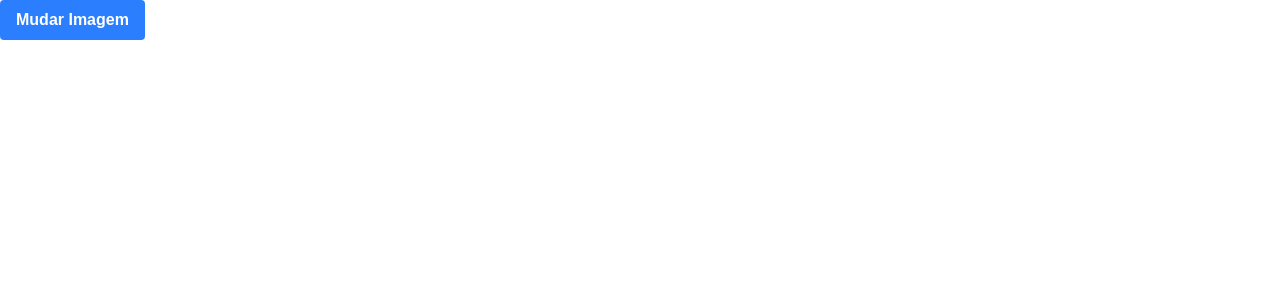
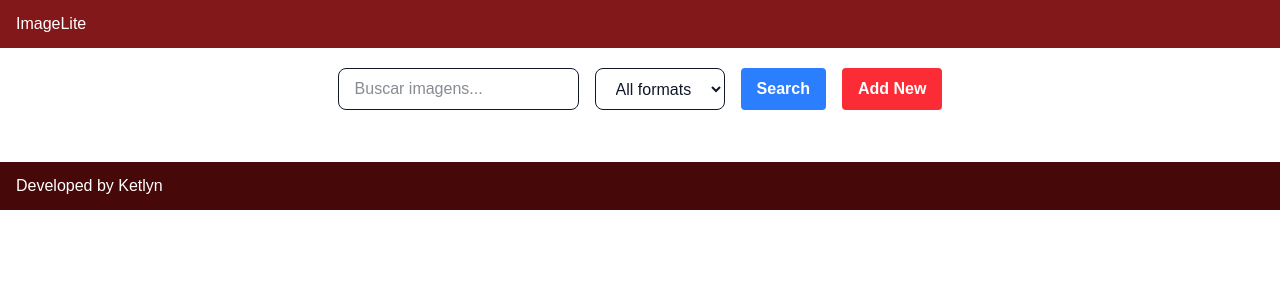
Before and after one commit to Ketlynaguiar/image, a Next.js app in the folder imagelite/: page /galeria in a window 1280 px wide. Shown: the top 300 px of the page. Built offline with nearby package versions, Linux system fonts and the light colour scheme.

Commit message:
18.09.26

```diff
--- a/imagelite/app/components/TemplateProgs.tsx
+++ b/imagelite/app/components/TemplateProgs.tsx
@@ -1,31 +1,32 @@
-interface TemplateProgs {
+import React from 'react';
+
+interface TemplateProps{
     children: React.ReactNode;
+
 }
- export const Template: React.FC<TemplateProgs> =(progs: TemplateProgs) =>{
-    return (
+export const Template = ({ children }: TemplateProps) => {
+    return(
         <>
-        <header/>
-       {progs.children}
-       <footer/>
+        <Header />
+        {children}
+        <Footer />
         </>
-    )
+    );
 }
-
 const Header: React.FC = () => {
-    return (
-      <header className= "bg-indigo=950 text-white py-3">
-        <div className= " container mx-auto flex justify-betwee items-center px-4">
+    return(
+        <header className="bg-red-900 text-white py-3">
+        <div className="container mx-auto px-4 flex justify-between items-center px-4">
             <h1>ImageLite</h1>
             </div>
             </header>
-    )
+    );
 }
-
 const Footer: React.FC = () => {
     return(
-        <footer className="big-indigo-950 text-white py-3">
+        <footer className="bg-red-950 text-white py-3">
         <div className="container mx-auto px-4 flex justify-between items-center px-4">
-            <h1>Developed by</h1>
+            <h1>Developed by Ketlyn </h1>
             </div>
             </footer>
     );
--- a/imagelite/app/galeria/page.tsx
+++ b/imagelite/app/galeria/page.tsx
@@ -3,27 +3,26 @@
   //import { ImageCard } from '../components/Image';
   import { Template, ImageCard } from '../components';
   import { Image } from '../resouce/Image';
-  import { imageService } from '../resouce/Service'
+  import { ImageService, useImageService } from '../resouce/Service'
   import { useState } from 'react'
-
-
 
   export default function Galeria() {
 
-    const useService = imageService();
+    const useService = useImageService();
     const [images, setImages] = useState<Image[]>([])
+    const[query, setQuery] = useState<string>('')
+    const[extension, setExtension] = useState<string> ('')
 
     async function searchImages(){
       const result = await useService.buscar();
       setImages(result);
-      console.table(result)
+      console.log(query)
     }
-
-
 
     function renderImageCard(image: Image) {
       return(
-        <ImageCard imageName={image.name}
+        <ImageCard key = {image.url}
+                  imageName={image.name}
                   imageUrl={image.url}
                   imageSize={image.size}
                   uploadDate={image.uploadDate} />
@@ -37,15 +36,30 @@
     return (
       <main>
         <Template>
-          <button className="bg-blue-500 hover:bg-blue-700 text-white font-bold py-2 px-4 rounded" onClick={searchImages}>
-          Mudar Imagem
-        </button>
+          <section className="flex flex-col items-center justify-center my-5">
+            <div className="flex space-x-4">
+              <input type="text"
+              onChange={(event) => setQuery(event.target.value)}
+              className="border px-4 py-2 rounded-lg text-gray-900" placeholder="Buscar imagens..." />
+              <select onChange={Event => setExtension(Event.target.value)}
+              className="border px-4 py-2 rounded-lg text-gray-900">
+                <option value="">All formats</option>
+                  <option value="PNG">PNG</option>
+                  <option value="JPG">JPG</option>
+                  <option value="GIF">GIF</option>
+                  <option value="JPEG">JPEG</option>
+              </select>
+              <button className="bg-blue-500 hover:bg-blue-600 text-white font-bold py-2 px-4 rounded" onClick={searchImages}>Search </button>
+              <button className="bg-red-500 hover:bg-red-600 text-white font-bold py-2 px-4 rounded">Add New </button>
+            </div>
+        </section>
             <section className="grid grid-cols-4 gap-4  p-4">
           {
             renderImageCards()
           }
 
             </section>
+
         </Template>
 
       </main>
--- a/imagelite/app/resouce/Image.ts
+++ b/imagelite/app/resouce/Image.ts
@@ -1,5 +1,6 @@
 export class Image{
 
+    key? : string
     url?: string
     name?: string
     extension?: string
--- a/imagelite/app/resouce/Service.ts
+++ b/imagelite/app/resouce/Service.ts
@@ -1,13 +1,14 @@
 import { Image } from "./Image";
 
 export class ImageService {
+  baseURL: string = 'http://localhost:8080/images';
+//colocar os parametros de busca na URL
+async buscar(query?: string, extension?: string): Promise<Image[]> {
 
-    baseURL: string = 'http://localhost:8080/images'
-     async buscar(): Promise<Image[]> {
-        const resposne = await fetch(this.baseURL);
-        return await  resposne.json();
-
-     }
+    const url = `${this.baseURL}?query=${query}&extension=${extension}`;
+    const response = await fetch(url);
+    return  await response.json();
+  }
 }
-
-export const imageService = () => new ImageService();
+// React Hook
+export const useImageService = () => new ImageService();
```
Lines whose indentation alone changed are shown as unchanged.
